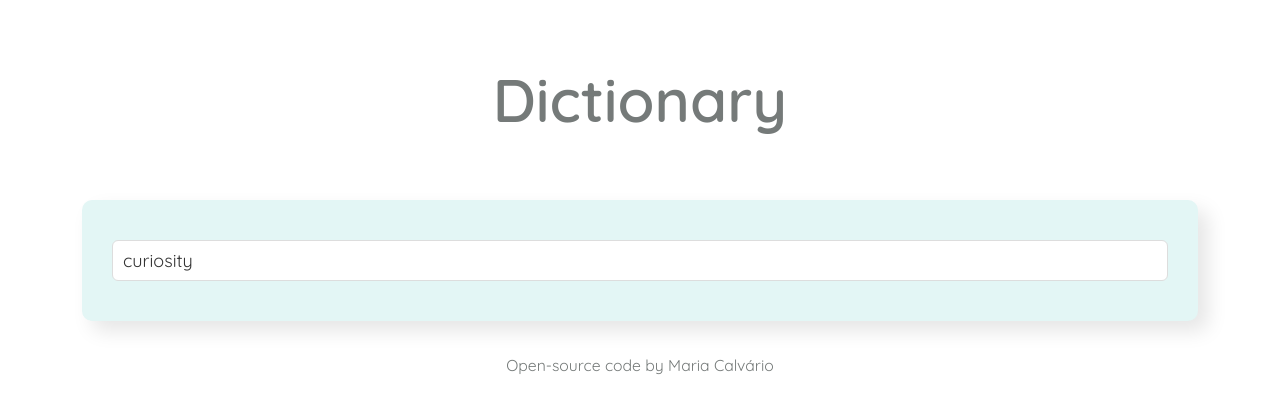
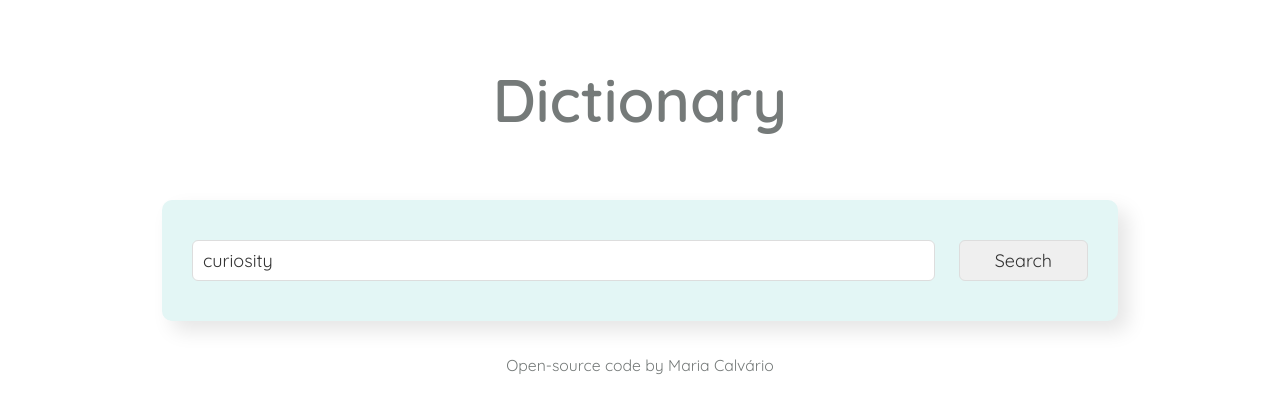
Before and after one commit to mariaCalvario/dictionary-react, a React (Create React App) app: page / in a window 1280 px wide. Shown: the top 412 px of the page. Built offline with nearby package versions, Linux system fonts and the light colour scheme; no server answers.

Commit message:
Added a search button

```diff
--- a/src/App.css
+++ b/src/App.css
@@ -1,7 +1,9 @@
-body {
+.App {
   font-family: "Quicksand", sans-serif;
   color: #757a79;
   font-size: 18px;
+  max-width: 980px;
+  margin: 0 auto;
 }
 
 .App-header {
--- a/src/Dictionary.js
+++ b/src/Dictionary.js
@@ -38,12 +38,19 @@ export default function Dictionary(props) {
       <div className="Dictionary">
         <section>
           <form onSubmit={handleSubmit}>
+            <div className="row">
+              <div className="col-10">
                 <input
                   type="search"
                   placeholder="Type here the word you are looking for..."
                   onChange={changeKeyword}
                   defaultValue={props.defaultKeyword}
                 />
+              </div>
+              <div className="col-2">
+                <input type="submit" value="Search" />
+              </div>
+            </div>
           </form>
         </section>
         <Results results={results} />
```
Lines whose indentation alone changed are shown as unchanged.
